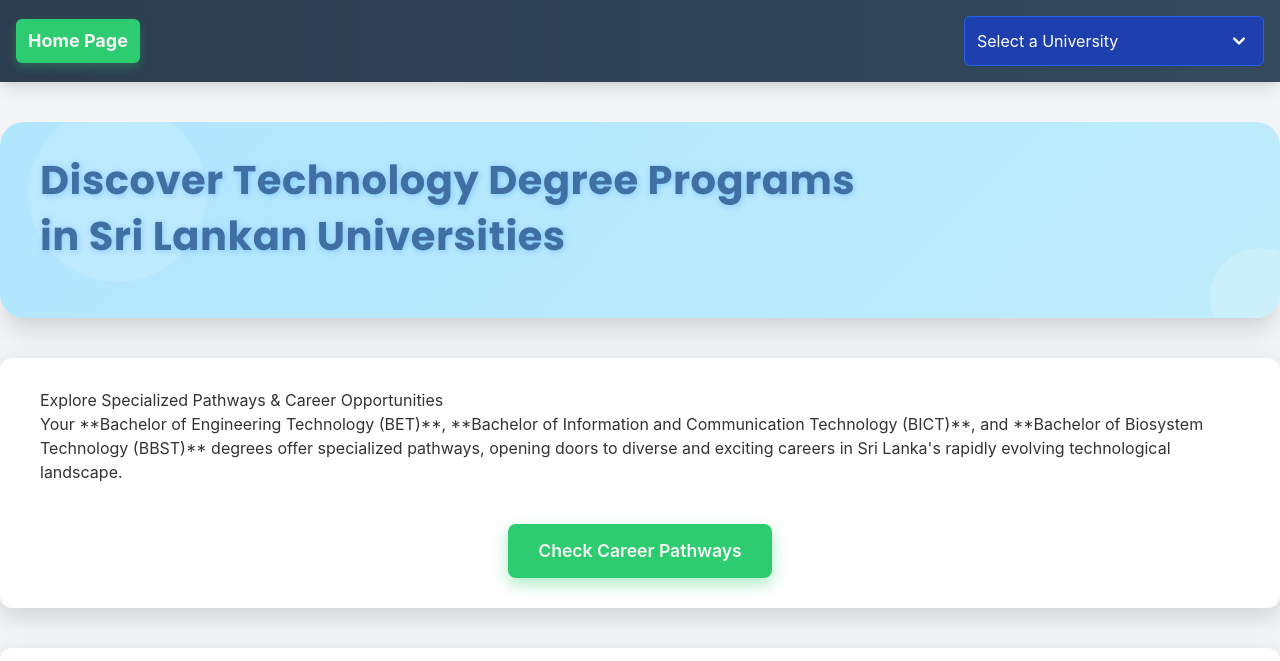
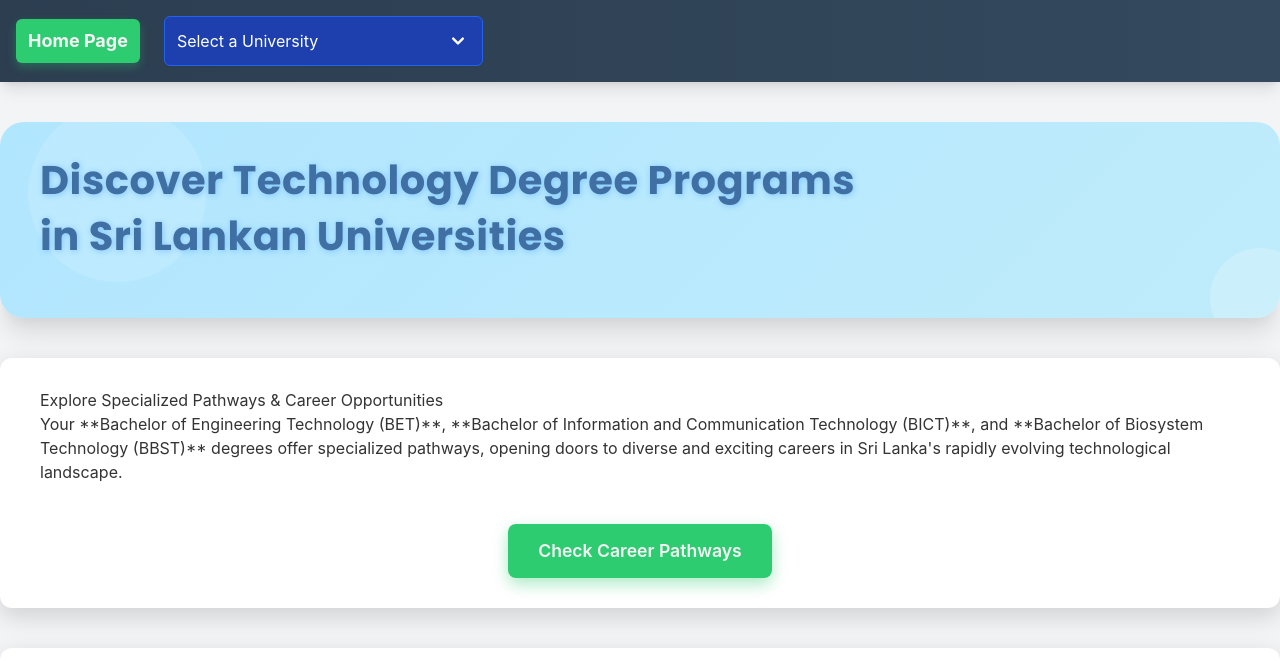
Before and after one commit to kaveeboy94/Techapi, a plain HTML site: page info.html in a window 1280 px wide. Shown: the top 661 px of the page. Drawn offline with nearby package versions, Linux system fonts and the light colour scheme.

Commit message:
Update info.html

```diff
--- a/info.html
+++ b/info.html
@@ -759,8 +759,8 @@ select option[value=""] {
 
  </style>
 </style>
- <script src="https://cdn.tailwindcss.com"></script>
-<style>
+<script src="https://cdn.tailwindcss.com"></script>
+    <style>
         /* Custom font for a cleaner look */
         body {
             font-family: "Inter", sans-serif;
@@ -783,8 +783,8 @@ select option[value=""] {
 
     <!-- Navigation Bar -->
     <nav class="navbar relative bg-blue-700 p-4 text-white flex justify-between items-center shadow-lg">
-        <!-- Home Page Button -->
-        <a href="index.html" class="nav-home-button text-lg font-bold rounded-md px-3 py-2 hover:bg-blue-600 transition duration-300 ease-in-out">Home Page</a>
+        <!-- Home Page Button (visible on desktop, part of mobile menu on small screens) -->
+        <!-- This button is now part of the mobile-menu div below -->
 
         <!-- Hamburger Icon for Mobile (hidden on medium screens and up) -->
         <button id="mobile-menu-button" class="md:hidden focus:outline-none p-2 rounded-md hover:bg-blue-600 transition duration-300 ease-in-out">
@@ -794,9 +794,14 @@ select option[value=""] {
         </button>
 
         <!-- Navigation Links Container (hidden by default on mobile, flex on medium screens and up) -->
-        <div id="mobile-menu" class="hidden md:flex md:items-center md:space-x-6 absolute md:relative top-full left-0 w-full md:w-auto bg-blue-700 md:bg-transparent p-4 md:p-0 flex-col md:flex-row rounded-b-lg md:rounded-none z-10">
+        <!-- Added 'items-start' and 'px-4' for left alignment and padding on mobile -->
+        <div id="mobile-menu" class="hidden md:flex md:items-center md:space-x-6 absolute md:relative top-full left-0 w-full md:w-auto bg-blue-700 md:bg-transparent p-4 md:p-0 flex-col md:flex-row rounded-b-lg md:rounded-none z-10 items-start px-4">
+            <!-- Home Page Button - now inside the mobile menu -->
+            <a href="index.html" class="nav-home-button text-lg font-bold rounded-md px-3 py-2 hover:bg-blue-600 transition duration-300 ease-in-out w-full md:w-auto text-left md:text-center mb-2 md:mb-0">Home Page</a>
+
             <!-- University Selection Dropdown -->
-            <select onchange="location = this.value;" class="bg-blue-800 text-white p-3 rounded-md focus:outline-none focus:ring-2 focus:ring-blue-400 border border-blue-600 md:ml-4 text-base shadow-sm hover:bg-blue-900 transition duration-300 ease-in-out">
+            <!-- Removed md:ml-4 as it's now handled by the parent flex container spacing -->
+            <select onchange="location = this.value;" class="bg-blue-800 text-white p-3 rounded-md focus:outline-none focus:ring-2 focus:ring-blue-400 border border-blue-600 text-base shadow-sm hover:bg-blue-900 transition duration-300 ease-in-out w-full md:w-auto text-left">
                 <option value="">Select a University</option>
                 <option value="#jayawardenapura">University of Sri Jayewardenepura</option>
                 <option value="#colombo">University of Colombo</option>
```
